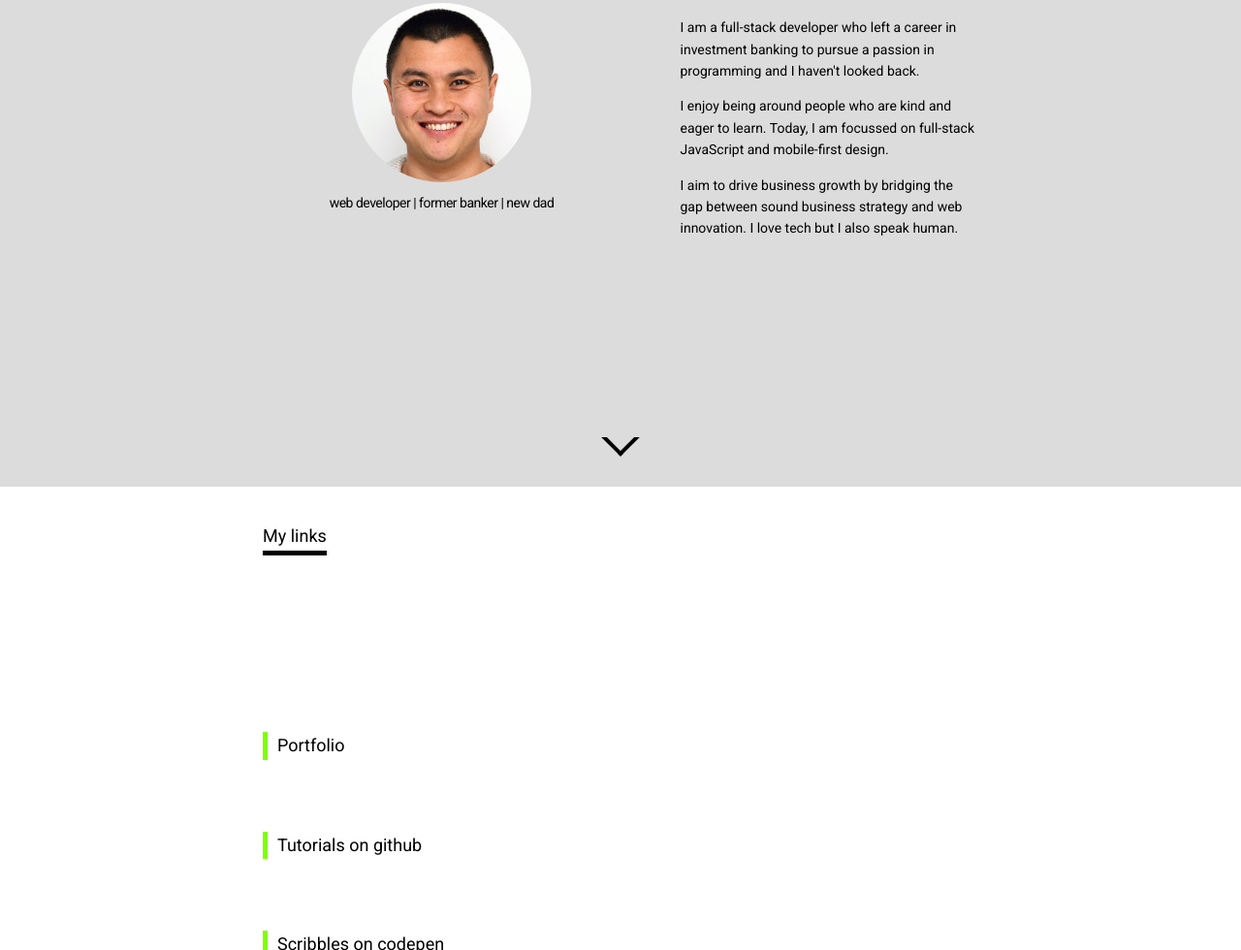
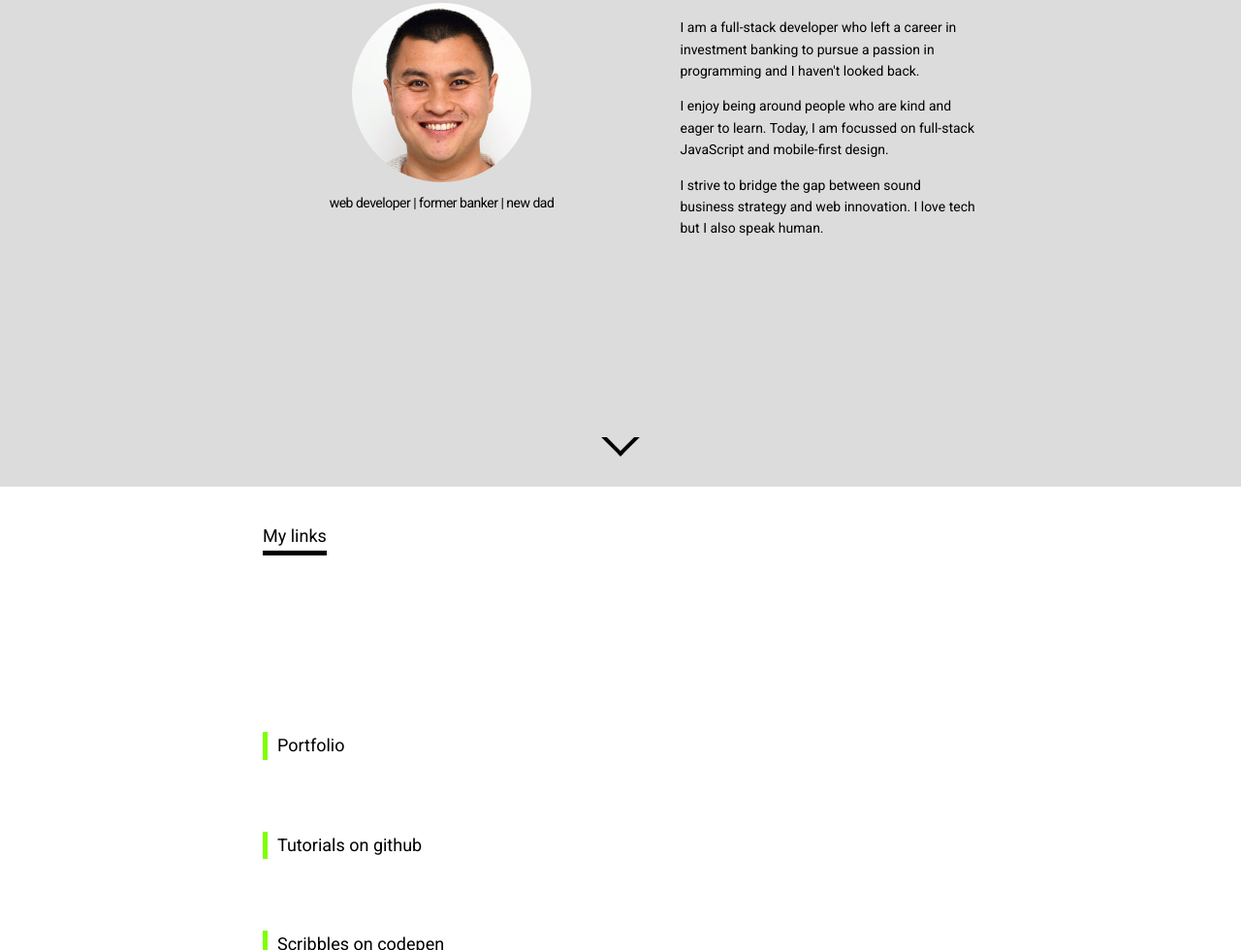
Before and after one commit to howardmann/Portfolio, a plain HTML site: page index.html in a window 1280 px wide. Shown: the part 1038-2018 px from the top of the page at 97% size. Drawn offline with Linux system fonts and the light colour scheme.

Commit message:
updated bio

```diff
--- a/index.html
+++ b/index.html
@@ -65,7 +65,7 @@
           <div class="col sm-col-12 col-5 offset-1 left">
             <p>I am a full-stack developer who left a career in investment banking to pursue a passion in programming and I haven't looked back.</p>
             <p>I enjoy being around people who are kind and eager to learn. Today, I am focussed on full-stack JavaScript and mobile-first design.</p>
-            <p>I aim to drive business growth by bridging the gap between sound business strategy and web innovation. I love tech but I also speak human.</p>
+            <p>I strive to bridge the gap between sound business strategy and web innovation. I love tech but I also speak human.</p>
           </div>
         </div>
         <div class="arrow-down"></div>
```
Also changed, not shown: sitemap_location.txt.
